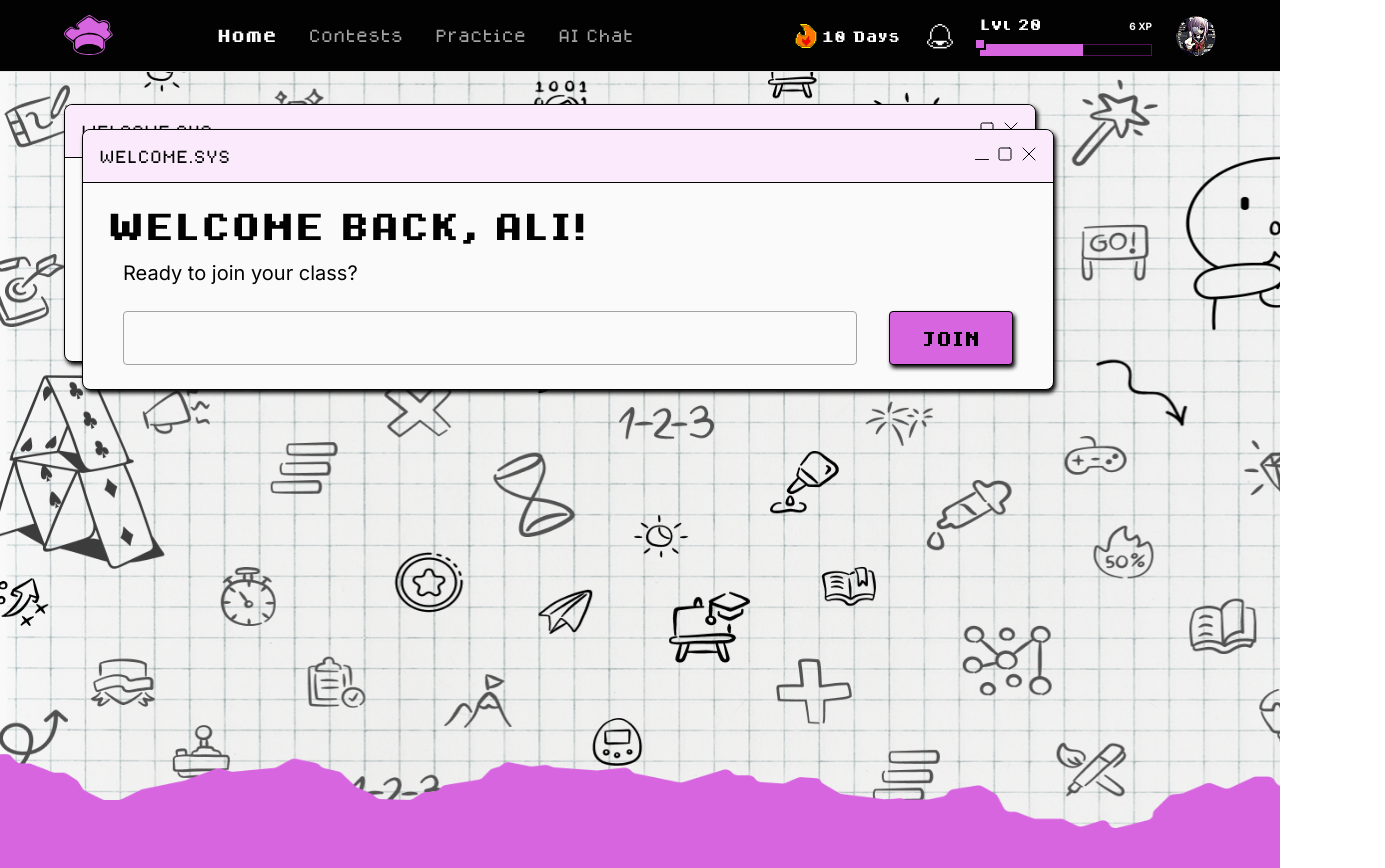
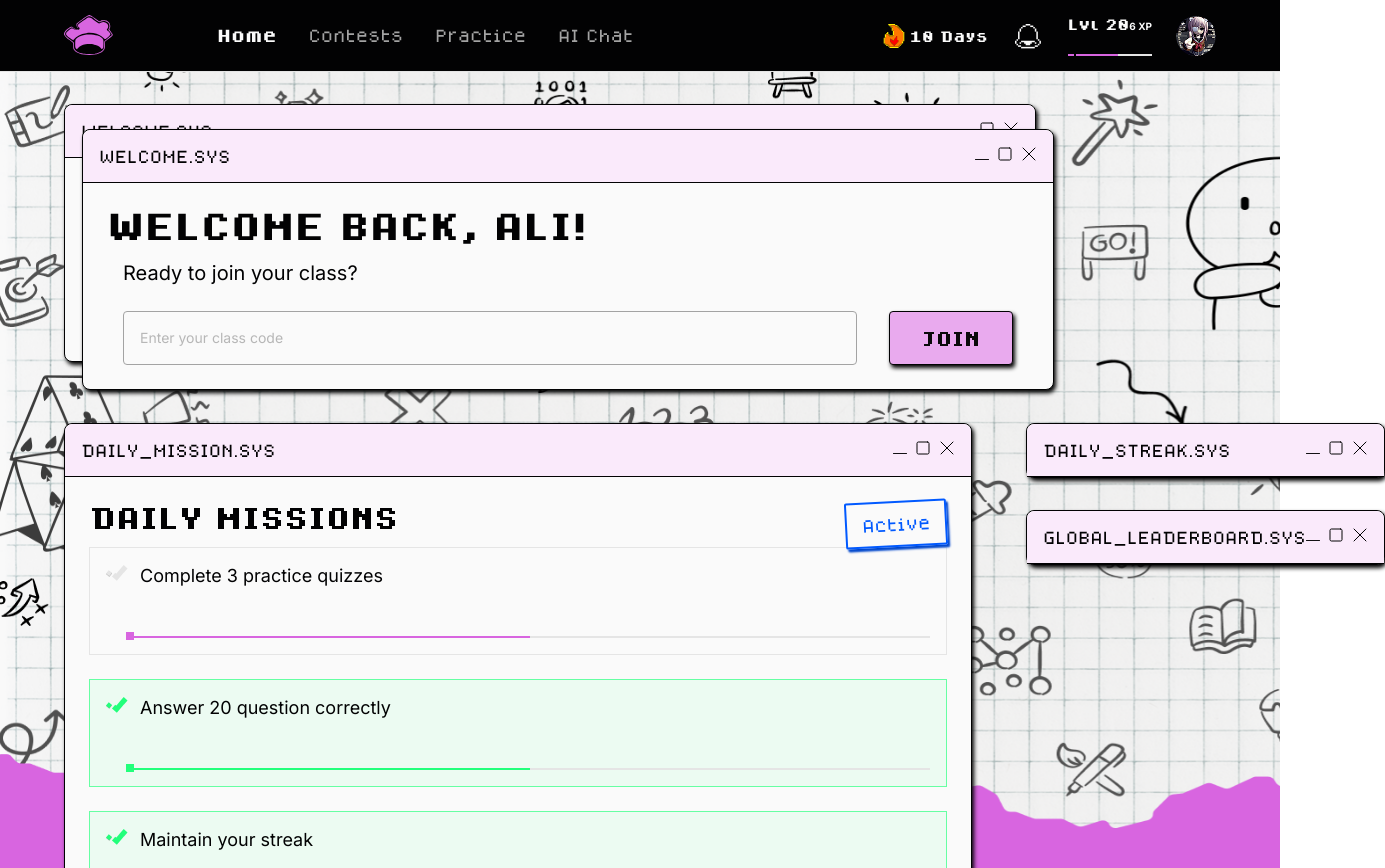
Before and after one commit to AbdalrahmanEmara/legamii-platform, a Next.js app: page /home in a window 1280 px wide. Shown: the top 868 px of the page, 1385 px wide, since content can reach past the window. Built offline with nearby package versions, Linux system fonts and the light colour scheme; a web font is replaced by a local one.

Commit message:
implementthe welcome card and start implement the daily missions

```diff
--- a/src/app/(app)/home/page.js
+++ b/src/app/(app)/home/page.js
@@ -1,13 +1,78 @@
 import Welcome from "@/components/homePage/Welcome";
+import CheckIcon from "@/components/icons/CheckIcon";
+import ProgressBar from "@/components/ui/ProgressBar";
+import ReusableWindow from "@/components/ui/ReusableWindow";
 
-export default function PracticePage() {
+export default function HomePage() {
   const user = {
     name: "Ali",
   }
+  const missions = [
+    {
+      name: "Complete 3 practice quizzes",
+      totalXP: 40,
+      numberOfTasks: 3,
+      completed: false,
+    },
+    {
+      name: "Answer 20 question correctly",
+      totalXP: 120,
+      numberOfTasks: 3,
+      completed: true,
+
+    },
+    {
+      name: "Maintain your streak",
+      totalXP: 30,
+      numberOfTasks: 1,
+      completed: true,
+    },
+    {
+      name: "Practice for 30 minutes",
+      totalXP: 50,
+      numberOfTasks: 30,
+      completed: false,
+    }
+  ]
 
   return (
-    <div>
+    <div className="flex flex-col gap-md">
       <Welcome name={user.name} />
+      <div className="mt-6.5 grid grid-cols-[2fr_1fr] gap-13.5">
+        <div className="flex flex-col gap-md">
+          <ReusableWindow title="daily_mission.sys">
+            <div className="p-base">
+              <div className="flex justify-between">
+                <p className="text-text text-2xl font-bold font-primary leading-8 uppercase">Daily missions</p>
+                <p className="flex justify-center items-center text-secondary-500 text-sm font-normal font-primary leading-5 border-2 border-secondary-500 px-3.75 py-2.75 rounded-sm -rotate-3 shadow-[2px_3px_2px_0px_rgba(0,71,204,1.00)] ">Active</p>
+              </div>
+              <ul className="flex flex-col gap-base">
+                {missions.map((mis, i) => <li key={i} className={`p-sm flex flex-col gap-xl ${mis.completed ? 'bg-[#99FFC226] border border-green-300 ' : 'bg-neutral-50 border border-neutral-200 '}`}>
+                  <div className="flex gap-xs">
+                    <CheckIcon size={22} className={`${mis.completed ? 'text-green-500' : 'text-neutral-200'}`} />
+                    <p className="text-text text-lg font-normal font-secondary leading-6">{mis.name}</p>
+                  </div>
+                  <div className="relative ml-base flex flex-col gap-1">
+                    <ProgressBar width={200} height={3} progress={50} color={`${mis.completed ? 'green-500' : 'primary-500'}`} borderColor={`${mis.completed ? 'green-700' : 'primary-700'}`} />
+
+                    <span className={`absolute -top-1 -left-1 w-2 h-2 bg-${mis.completed ? 'green-500' : 'primary-500'}`}>
+
+                      <span className={`absolute -top-0.5 -left-0.5 w-2 h-2 bg-${mis.completed ? 'green-700' : 'primary-700'}`}></span>
+                    </span>
+                  </div>
+                </li>)}
+              </ul>
+            </div>
+          </ReusableWindow>
+          <ReusableWindow title="upcoming_contests.sys">
+
+          </ReusableWindow>
+        </div>
+        <div className="flex flex-col gap-md">
+          <ReusableWindow title="daily_streak.sys"></ReusableWindow>
+          <ReusableWindow title="global_leaderboard.sys"></ReusableWindow>
+        </div>
+      </div>
     </div>
   );
 }
--- a/src/components/auth/FormInput.js
+++ b/src/components/auth/FormInput.js
@@ -1,5 +1,5 @@
 export default function FormInput({
-  type,
+  type = "text",
   placeholder = "",
   label,
   id,
@@ -11,14 +11,14 @@ export default function FormInput({
 }) {
   return (
     <div className={`gap-xs2 relative flex flex-col ${className || ""}`}>
-      {label &&
+      {label && (
         <label
           htmlFor={id}
           className={`text-text font-primary text-sm leading-5 font-normal uppercase ${labelClassName || ""}`}
         >
           {label}
         </label>
-      }
+      )}
       <input
         type={type}
         id={id}
--- a/src/components/homePage/Welcome.js
+++ b/src/components/homePage/Welcome.js
@@ -5,19 +5,25 @@ import ReusableWindow from "../ui/ReusableWindow";
 export default function Welcome({ name }) {
   return (
     <div className="relative">
-      <ReusableWindow title="welcome.sys" className="absolute top-0 left-0 max-w-243 w-full h-64.5">
+      <ReusableWindow title="welcome.sys" className="absolute top-0 left-0 h-64.5 w-full max-w-243">
         <div className="h-39.5" />
       </ReusableWindow>
-      <ReusableWindow title="welcome.sys" className="absolute top-6.25 left-4.5 max-w-243 w-full">
-        <div className="p-base flex flex-col gap-sm">
-          <p className="text-text text-3xl font-bold font-primary uppercase">
+      <ReusableWindow title="welcome.sys" className="relative top-6.25 left-4.5 w-full max-w-243">
+        <div className="p-base gap-sm flex flex-col">
+          <p className="text-text font-primary text-3xl font-bold uppercase">
             welcome back, {name}!
           </p>
-          <div className="flex flex-col gap-base px-sm">
-            <p className="text-text text-xl font-normal font-secondary leading-7">Ready to join your class?</p>
-            <form className="flex gap-md">
-              <FormInput title="" className={"flex-1"} />
-              <Btn1 title={"join"} className={"h-13.5"} />
+          <div className="gap-base px-sm flex flex-col">
+            <p className="text-text font-secondary text-xl leading-7 font-normal">
+              Ready to join your class?
+            </p>
+            <form className="gap-md flex">
+              <FormInput
+                id={"class-code"}
+                className={"flex-1"}
+                placeholder="Enter your class code"
+              />
+              <Btn1 title={"join"} className={"h-13.5"} disabled={true} />
             </form>
           </div>
         </div>
--- /dev/null
+++ b/src/components/icons/CheckIcon.tsx
@@ -0,0 +1,58 @@
+// src/components/icons/CheckIcon.tsx
+
+interface CheckIconProps {
+  className?: string;
+  size?: number;
+  title?: string;
+  color?: string;
+}
+
+export default function CheckIcon({
+  className,
+  size = 26,
+  title,
+  color = "#E5E5E5",
+}: CheckIconProps) {
+  // original ratio: 26 (w) : 20 (h)
+  const width = size;
+  const height = (size * 20) / 26;
+
+  const a11yProps = title
+    ? { role: "img" as const, "aria-label": title }
+    : { "aria-hidden": true as const };
+
+  return (
+    <svg
+      width={width}
+      height={height}
+      viewBox="0 0 26 20"
+      fill="none"
+      xmlns="http://www.w3.org/2000/svg"
+      className={className}
+      {...a11yProps}
+    >
+      {title ? <title>{title}</title> : null}
+
+      {/* Main checkmark */}
+      <path
+        d="M8.97479 12.621L12.4885 15.5726L16.862 10.553L19.0543 7.95237L23.1871 3.29705"
+        stroke="currentColor"
+        strokeWidth="6"
+      />
+
+      {/* Shadow stroke */}
+      <path
+        d="M1.9781 13.5616L5.26571 9.71135"
+        stroke="#A3A3A3"
+        strokeWidth="5"
+      />
+
+      {/* Left checkmark segment */}
+      <path
+        d="M1.90119 12.9893L5.1888 9.13909"
+        stroke="currentColor"
+        strokeWidth="5"
+      />
+    </svg>
+  );
+}
--- a/src/components/layout/Header.js
+++ b/src/components/layout/Header.js
@@ -101,7 +101,7 @@ function Header() {
               {xp} XP
             </span>
           </div>
-          <ProgressBar progress={xpProgress} width={120} height={6} />
+          <ProgressBar color="primary-500" progress={xpProgress} width={43} height={3} header={true} borderColor="primary-800" />
         </div>
 
         {/* Avatar */}
@@ -109,7 +109,13 @@ function Header() {
           onClick={() => console.log("Open profile")}
           className="overflow-hidden rounded-full"
         >
-          <Image src="/images/avatar.png" alt="Avatar" width={40} height={40} className="min-w-[40px]" />
+          <Image
+            src="/images/avatar.png"
+            alt="Avatar"
+            width={40}
+            height={40}
+            className="min-w-[40px]"
+          />
         </button>
       </div>
     </header>
--- a/src/components/ui/Background.js
+++ b/src/components/ui/Background.js
@@ -3,12 +3,12 @@ import Image from "next/image";
 export default function Background({ children = "", className = "" }) {
   return (
     <div className="absolute inset-0">
-      <div className="relative bg-primary-500 overflow-hidden">
+      <div className="bg-primary-500 relative overflow-hidden">
         <Image
           src="/images/Background.png"
           alt="Background"
           fill
-          className="min-w-377.5 max-h-227.5"
+          className="max-h-227.5 min-w-377.5"
         />
         <div className={`relative min-h-screen ${className || ""}`}>{children}</div>
       </div>
--- a/src/components/ui/BackgroundMain.js
+++ b/src/components/ui/BackgroundMain.js
@@ -2,11 +2,9 @@ import Background from "./Background";
 
 export default function BackgroundMain({ children, className = "" }) {
   return (
-    <div className="relative h-auto bg-primary-500">
-      <Background className="absolute inset-0 pointer-events-none z-1" />
-      <div className={`px-xl3 py-md relative top-0 left-0 ${className || ""} z-10`}>
-        {children}
-      </div>
+    <div className="bg-primary-500 relative h-auto">
+      <Background className="pointer-events-none absolute inset-0 z-1" />
+      <div className={`px-xl3 py-md relative top-0 left-0 ${className || ""} z-10`}>{children}</div>
     </div>
   );
 }
--- a/src/components/ui/Btn1.js
+++ b/src/components/ui/Btn1.js
@@ -1,7 +1,7 @@
 export default function Btn1({ title, disabled = false, onClick, className, ...prop }) {
   return (
     <button
-      className={`bg-primary-500 flex justify-center text-center items-center border-text text-text px-md py-sm font-primary cursor-pointer rounded border text-base font-bold uppercase shadow-[2px_3px_4px_0px_rgba(0,0,0,1.00)] focus-within:shadow-[0_4px_8px_rgba(0,0,0,0.2)] ${className} ${disabled ? "cursor-not-allowed opacity-50" : ""}`}
+      className={`border-text px-md py-sm font-primary flex cursor-pointer items-center justify-center rounded border text-center text-base font-bold uppercase shadow-[2px_3px_4px_0px_rgba(0,0,0,1.00)] focus-within:shadow-[0_4px_8px_rgba(0,0,0,0.2)] ${className} ${disabled ? "bg-primary-200 cursor-not-allowed" : "bg-primary-500"}`}
       onClick={onClick}
       disabled={disabled}
       {...prop}
--- /dev/null
+++ b/src/components/ui/MissionProgressBar.js
@@ -0,0 +1,3 @@
+export default function MissionProgressBar() {
+
+}
--- a/src/components/ui/ProgressBar.tsx
+++ b/src/components/ui/ProgressBar.tsx
@@ -1,14 +1,23 @@
 interface ProgressBarProps {
+  color: string;
+  borderColor: string;
+  width: number;
+  height: number;
+  header: boolean;
   progress: number; // 0-100
 }
 
-const ProgressBar = ({ progress }: ProgressBarProps) => {
+const ProgressBar = ({ progress, width, height, color, borderColor, header }: ProgressBarProps) => {
   return (
     <div className="relative">
-      <span className="bg-primary-500 absolute -top-1.5 -left-1.5 z-10 h-3 w-3 border-2 border-neutral-950"></span>
-      <div className="border-primary-800 h-3 w-43 border bg-neutral-950">
+      {header && (
+        <span className="bg-${color} absolute -top-1.5 -left-1.5 z-10 h-3.5 w-3.5 border-2 border-neutral-950"></span>
+      )}
+      <div
+        className={`border h-${height} w-${width} border-${borderColor} bg-neutral-${header ? "950" : "50"}`}
+      >
         <span
-          className={`bg-primary-500 absolute top-0 left-0 block h-full`}
+          className={`bg-${color} absolute top-0 left-0 block h-full`}
           style={{ width: `${progress}%` }}
         ></span>
       </div>
--- a/src/components/ui/ReusableWindow.js
+++ b/src/components/ui/ReusableWindow.js
@@ -2,7 +2,7 @@ import { CloseIcon } from "../icons/CloseIcon";
 import { MinusIcon } from "../icons/MinusIcon";
 import { SquareIcon } from "../icons/SquareIcon";
 
-export default function ReusableWindow({ className, children, title = "title" }) {
+export default function ReusableWindow({ className = "", children = "", title = "title" }) {
   return (
     <div
       className={`bg-el-bg border-text rounded-lg border shadow-[2px_3px_4px_0px_rgba(0,0,0,1.00)] ${className}`}
```
